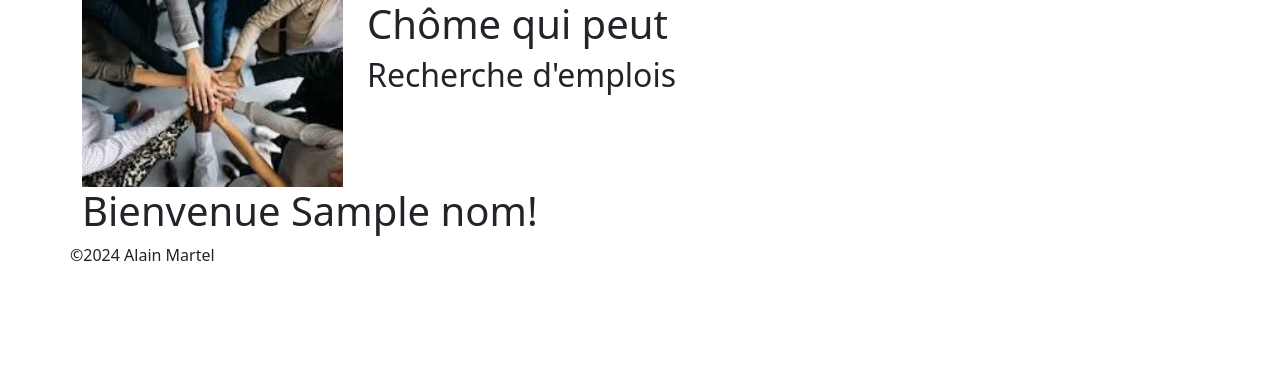
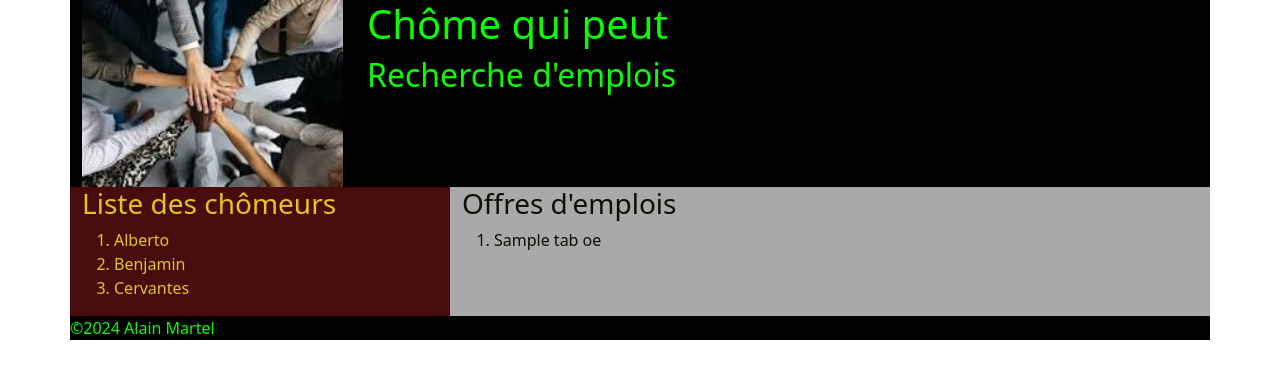
Before and after one commit to AlainProf/chomeQuiPeut, a Symfony app: template templates/accueil.html.twig in a window 1280 px wide. Shown: the top 379 px of the page. Run offline with Twig, Linux system fonts and the light colour scheme; the template is opened without the code that fills it: most values are stand-ins (such as "Sample title", 1, 10 or a date in 2020); some libraries are stand-ins or nearby versions.

Commit message:
début de l'ORM

```diff
--- /dev/null
+++ b/public/css/chomeQuiPeut.css
@@ -0,0 +1,19 @@
+.enteteCQP{
+    background-color: black;
+    color :rgb(9, 255,0)
+}
+
+.piedCQP{
+    background-color: black;
+    color :rgb(9, 255,0)
+}
+
+.sectionGauche{
+    color: rgb(226, 197, 33);
+    background-color: rgb(73,12,12);
+}
+
+.sectionDroite{
+    color: rgb(15, 14, 5);
+    background-color:darkgrey;
+}
--- a/templates/accueil.html.twig
+++ b/templates/accueil.html.twig
@@ -1,7 +1,29 @@
 {% extends('base.html.twig') %}
 
+{% block stylesheets %}
+<link rel="stylesheet" href="{{asset('css/chomeQuiPeut.css')}}">
+{% endblock %}
+
  {% block body %}
+   <section class="row">
+    <article class="col-4 sectionGauche">
+       <h3>Liste des chômeurs</h3>
+          <ol>
+            <li>Alberto</li>
+            <li>Benjamin</li>
+            <li>Cervantes</li>
+          </ol>
+    </article>
 
-<h1>Bienvenue {{nom}}!</h1>
+    <article class="col-8 sectionDroite">
+        <h3>Offres d'emplois</h3>
+        <ol>
+           {% for oe in tabOE %}
+              <li>{{ oe.titre }}</li>
+           {% endfor %}
+        </ol>
+    </article>
+
+   </section>
 
  {% endblock %}
```
Also changed, not shown: src/Controller/BaseController.php (+10 -12 lines), src/Entity/OffreEmploi.php (added, +81 -0 lines), src/Repository/OffreEmploiRepository.php (added, +48 -0 lines), 2 other files.
